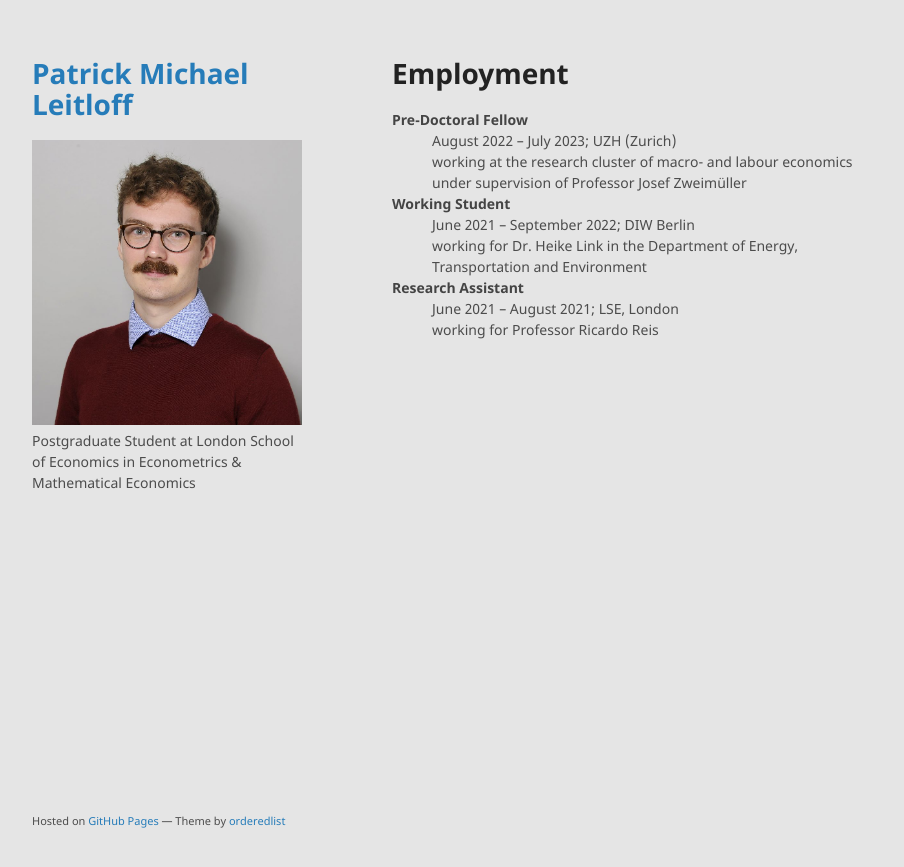
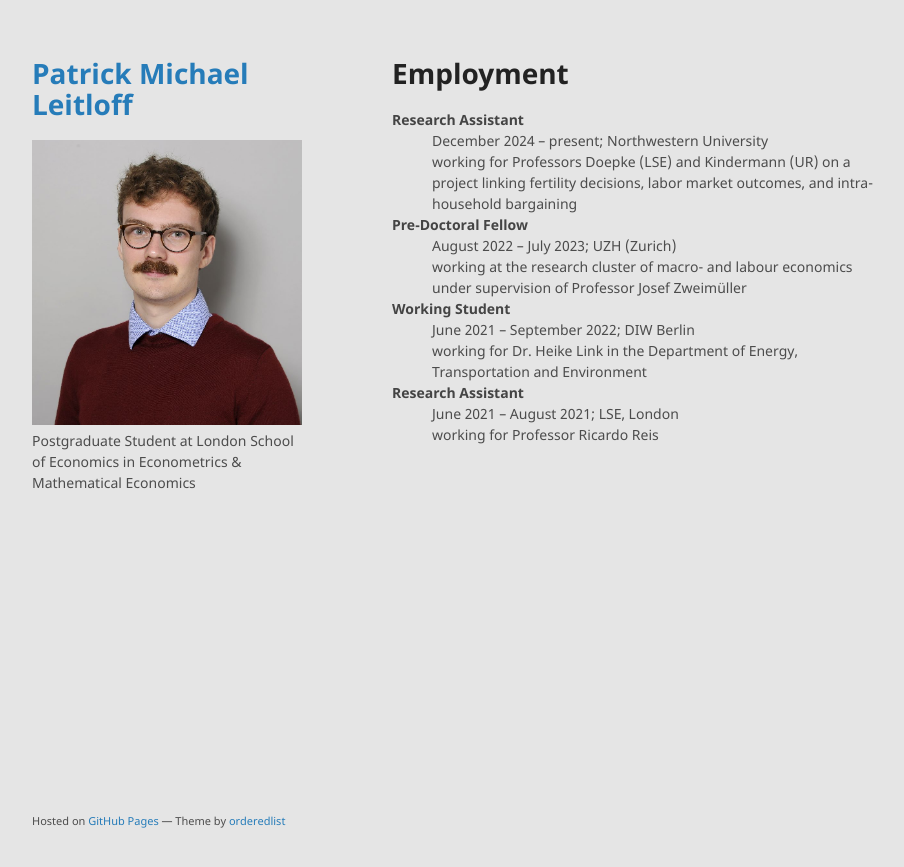
Before and after one commit to patrick-leitloff/patrick-leitloff.github.io, a Jekyll site: the page built from employment.md, in a window 1280 px wide. Shown: the top 867 px of the page, without its empty margins (178-1082 px from the left). Built offline with Jekyll 4.4.1, drawn with Linux system fonts in a browser that asks for light colours; our own code applies the rules of GitHub Pages for plain Markdown files.

Commit message:
Update employment.md

```diff
--- a/employment.md
+++ b/employment.md
@@ -5,6 +5,9 @@ layout: default
 # Employment
 
 <dl>
+   <dt>Research Assistant</dt>
+      <dd>December 2024 – present; Northwestern University</dd>
+      <dd>working for Professors Doepke (LSE) and Kindermann (UR) on a project linking fertility decisions, labor market outcomes, and intra-household bargaining</dd>
    <dt>Pre-Doctoral Fellow</dt>
       <dd>August 2022 – July 2023; UZH (Zurich)</dd>
       <dd>working at the research cluster of macro- and labour economics under supervision of Professor Josef Zweimüller</dd>
```
